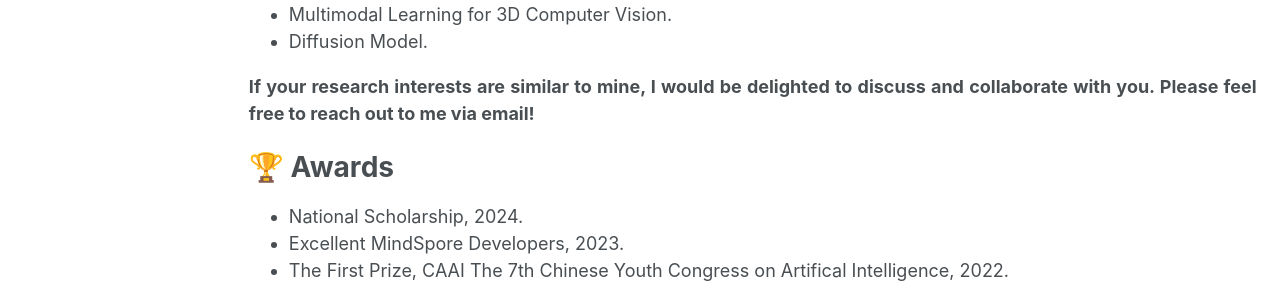
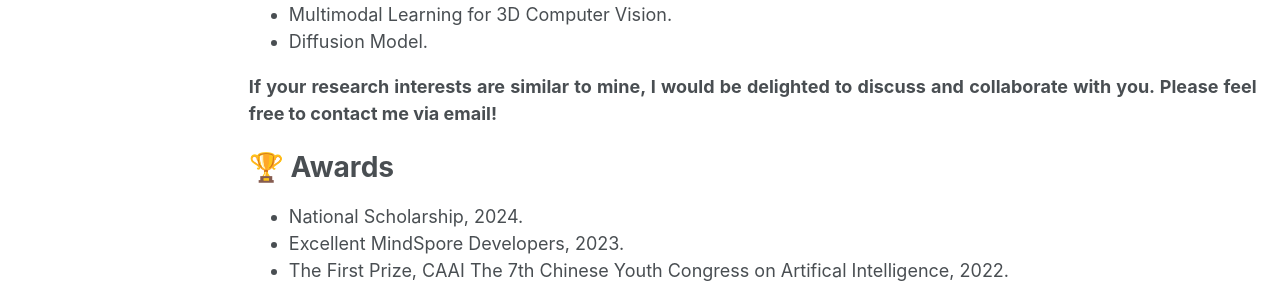
Before and after one commit to YYZMARS/YYZMARS.github.io, a Jekyll site: the page built from _pages/home.md, in a window 1280 px wide and 900 px high. Shown: the part 423-711 px from the top of the window. Built offline with Jekyll 4.4.1, drawn with Linux system fonts in a browser that asks for light colours; a script that is not in the unit is left out.

Commit message:
Update home.md

```diff
--- a/_pages/home.md
+++ b/_pages/home.md
@@ -18,7 +18,7 @@ I am currently pursuing the Ph.D degree advised by [Prof. Yue Wu](https://ywuchi
 - Multimodal Learning for 3D Computer Vision.
 - Diffusion Model.
 
-**If your research interests are similar to mine, I would be delighted to discuss and collaborate with you. Please feel free to reach out to me via email!**
+**If your research interests are similar to mine, I would be delighted to discuss and collaborate with you. Please feel free to contact me via email!**
 
 
 <h1>🏆 Awards</h1>
```
